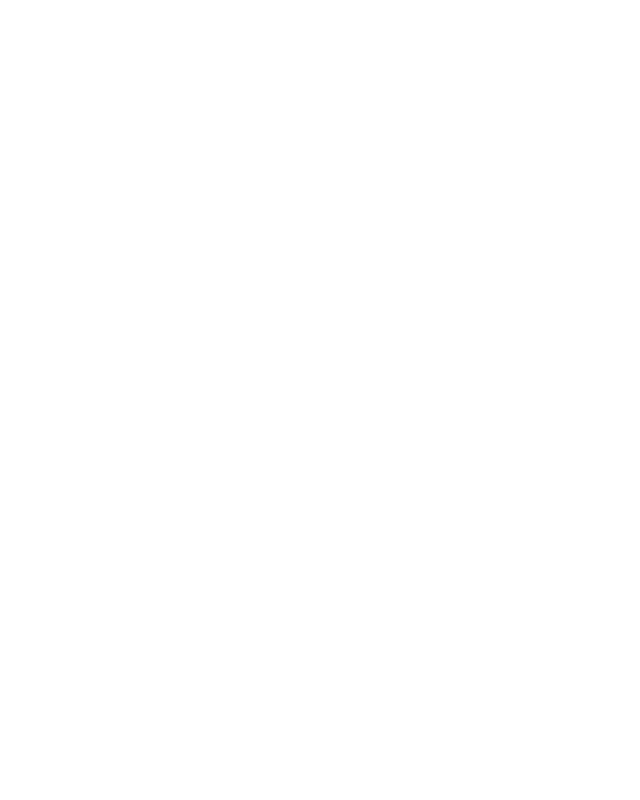
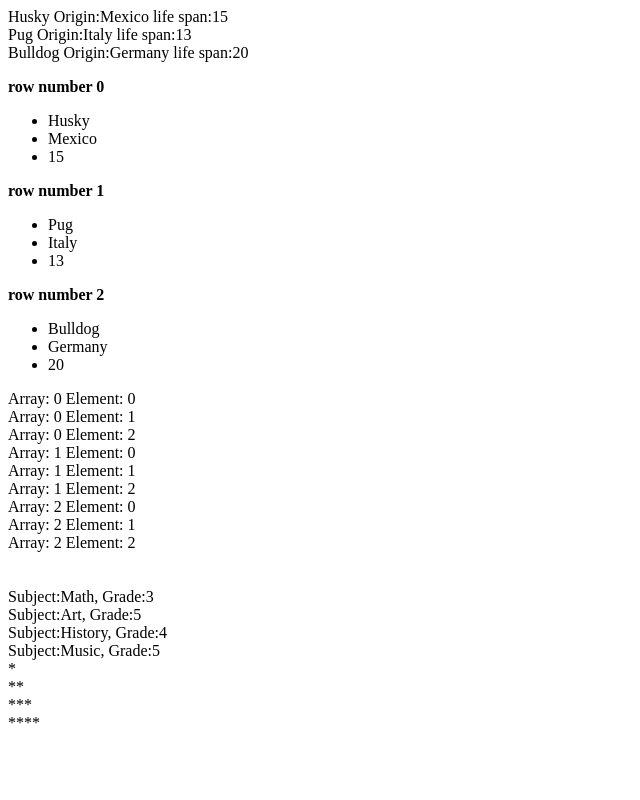
Before and after one commit to olsaa0/php-mysql, a PHP site: page / in a window 1280 px wide. Before the commit the part shown is empty. Shown: the whole page, without its empty margins (0-640 px from the left). Run offline with PHP 8.4, Linux system fonts and the light colour scheme.

Commit message:
multidimensional array

```diff
--- a/module5/index.php
+++ b/module5/index.php
@@ -1 +1,52 @@
 <?php
+$dogs = array(
+    array('Husky', 'Mexico', 15),
+    array('Pug', 'Italy', 13),
+    array('Bulldog', 'Germany', 20),
+);
+echo $dogs [0][0]. " Origin:". $dogs[0][1]. " life span:", $dogs[0][2]. "<br>";
+echo $dogs [1][0]. " Origin:". $dogs[1][1]. " life span:", $dogs[1][2]. "<br>";
+echo $dogs [2][0]. " Origin:". $dogs[2][1]. " life span:", $dogs[2][2]. "<br>";
+
+for($row=0; $row<3;$row++){
+    echo "<p><b>row number $row</b> </p>";
+    echo "<ul>";
+    for($col=0; $col<3;$col++) {
+        echo "<li>" . $dogs[$row][$col] . "</li>";
+    }
+    echo "</ul>";
+}
+
+$arrays = array(
+    array(1,2,3),
+    array(1,2,3),
+    array(1,2,3),
+);
+
+for($i=0;$i<3;$i++){
+    for($j=0;$j<3;$j++) {
+        echo "Array: $i Element: $j <br>";
+    }
+}
+echo "<br>";
+echo "<br>";
+
+$grades = array(
+    "Math" => "3",
+    "Art" => "5",
+    "History" => "4",
+    "Music" => "5",
+);
+
+foreach($grades as $key => $value){
+    echo "Subject:" . $key . ", Grade:" . $value;
+    echo "<br>";
+}
+
+for($i = 1;$i<5;$i++){
+    for($j = 1;$j<=$i;$j++){
+        echo"*";
+    }
+    echo "<br>";
+}
+?>
```
